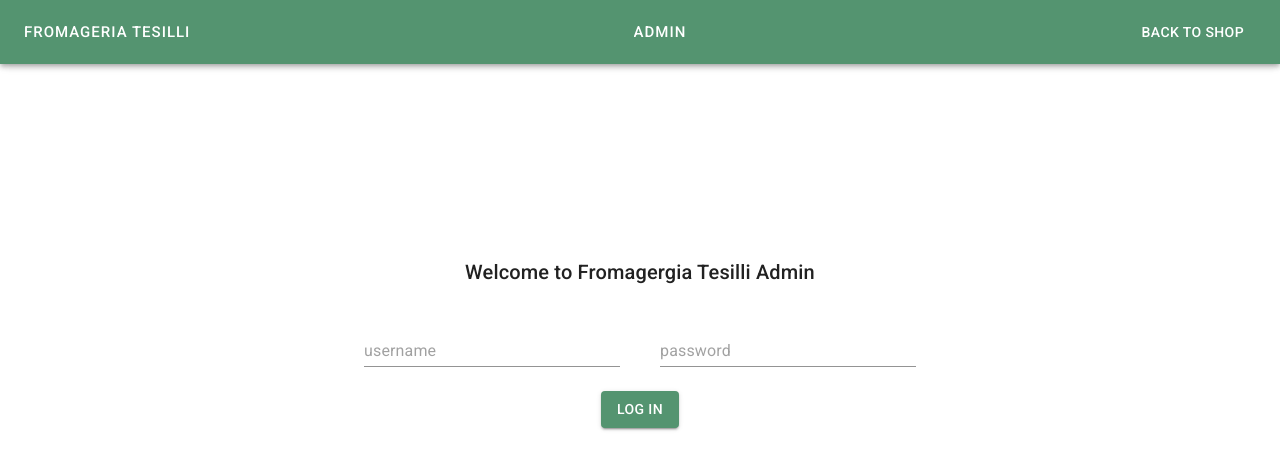
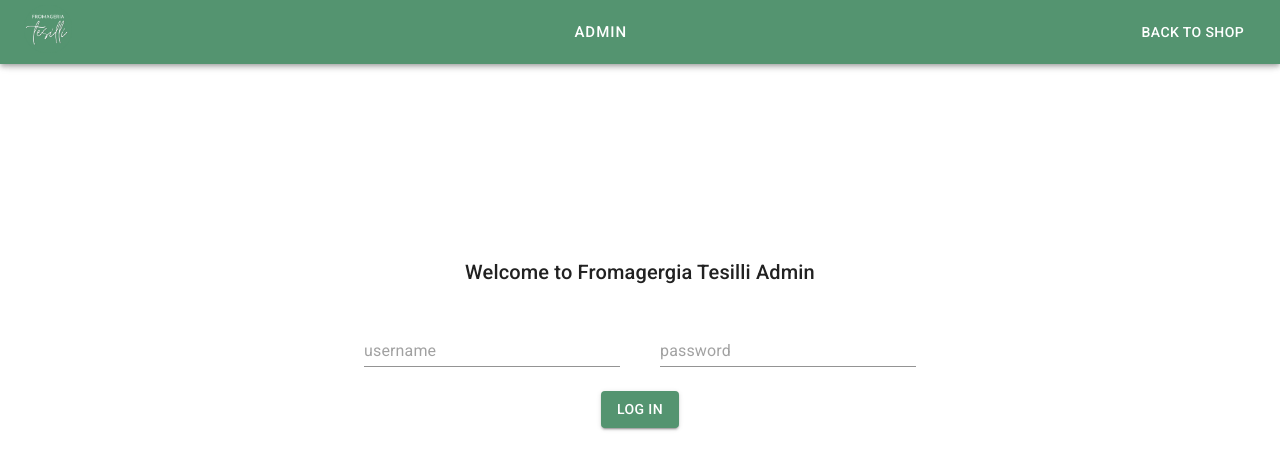
Before and after one commit to isacaputo/fromageria-tesilli, a React (Vite) app in the folder client/: page /admin in a window 1280 px wide. Shown: the top 470 px of the page. Built offline with nearby package versions, Linux system fonts and the light colour scheme; no server answers; a web font is replaced by a local one.

Commit message:
Refactor Admin component: replace text link with logo image for branding

```diff
--- a/client/src/pages/Admin.jsx
+++ b/client/src/pages/Admin.jsx
@@ -19,14 +19,11 @@
             noWrap
             sx={{ flexGrow: 1, fontSize: 15, letterSpacing: 1 }}
           >
-            <Link
-              href="#"
-              onClick={() => navigate('/')}
-              color="inherit"
-              underline="none"
-            >
-              FROMAGERIA TESILLI
-            </Link>
+            <img
+              src="/images/logo_fromageria.png"
+              alt="Fromageria Logo"
+              width="48"
+            />
           </Typography>
 
           <Typography
```
